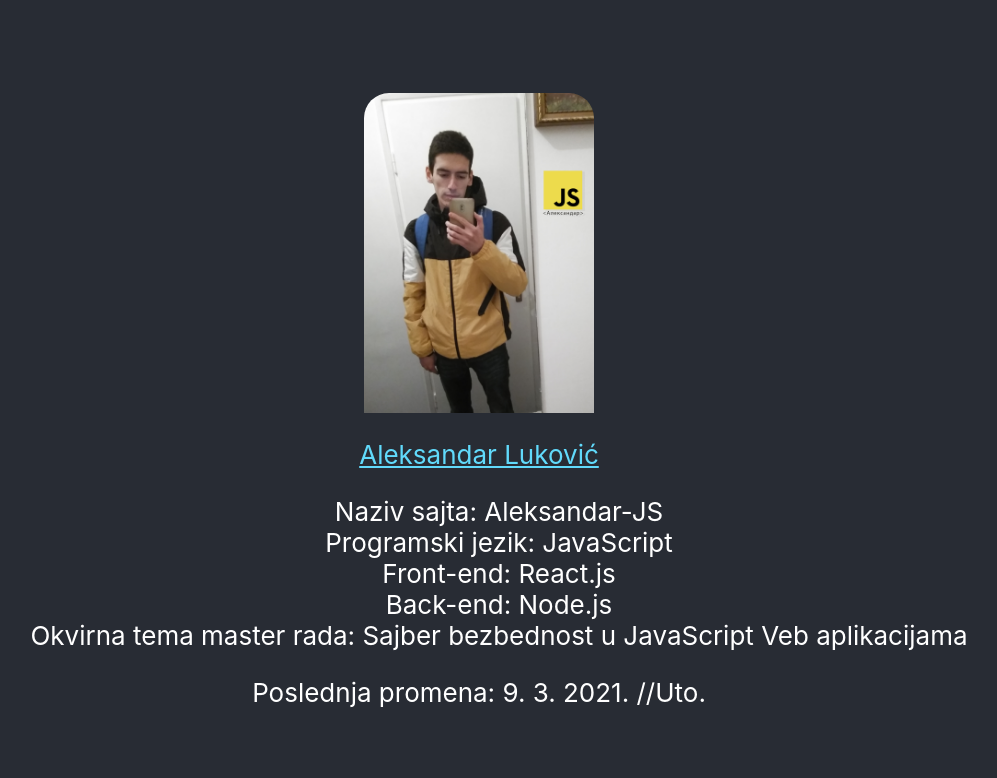
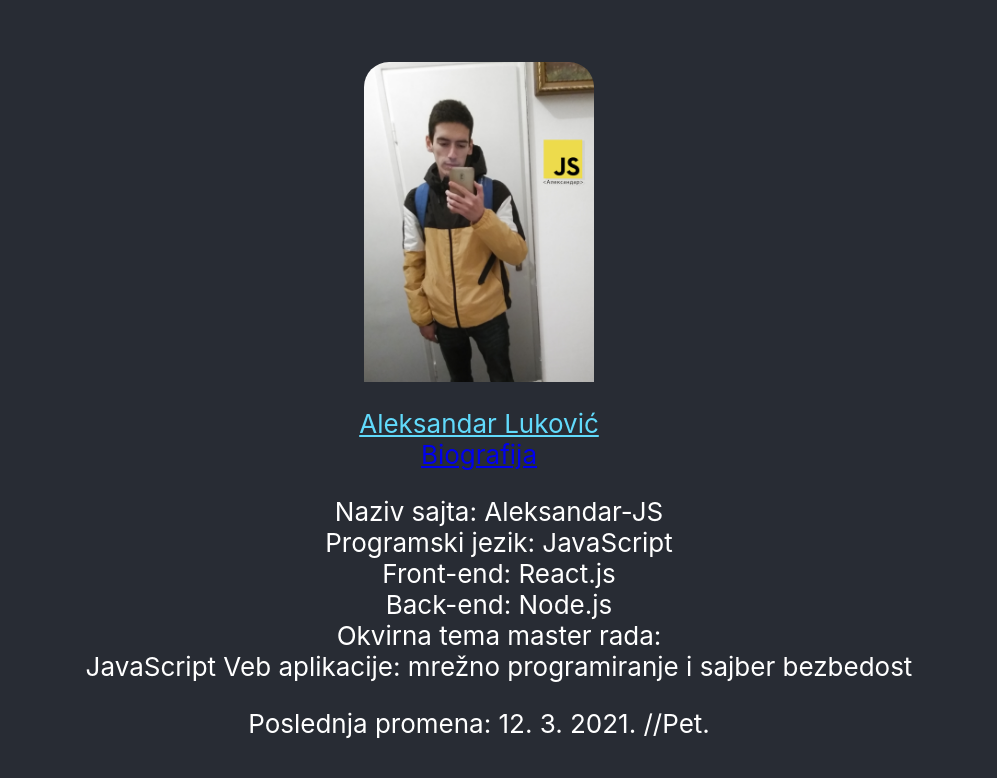
Before and after one commit to alukovic/aleksandar.js, a React (Create React App) app: page / in a window 1280 px wide. Shown: the top 778 px of the page, without its empty margins (161-1158 px from the left). Built offline with nearby package versions, Linux system fonts and the light colour scheme.

Commit message:
Update 1 | 12. 3. 2021.

```diff
--- a/src/App.js
+++ b/src/App.js
@@ -1,17 +1,20 @@
 import React from 'react';
 import logo from './logo.svg';
 import aca1 from './aca1.png';
-import { Helmet } from 'react-helmet';
+
 import './App.css';
-
+/*
+//import { Helmet } from 'react-helmet';
+        <Helmet>
+          <title>Aleksandar-JS</title>
+        </Helmet>
+*/
 function App() {
   return (
     <div className="App">
       <header className="App-header">
 
-        <Helmet>
-          <title>Aleksandar-JS</title>
-        </Helmet>
+
 
         <img src={aca1} className="App-logo" alt="logo" />
         <a
@@ -24,14 +27,16 @@ function App() {
 
         </a>
 
+        <a href="https://aleksandarlukovic.herokuapp.com/root/opis">Biografija</a>
     <ul className="ulApp1">
         <li>Naziv sajta: Aleksandar-JS </li>
         <li>Programski jezik: JavaScript</li>
         <li>Front-end: React.js</li>
         <li>Back-end: Node.js</li>
-        <li>Okvirna tema master rada: Sajber bezbednost u JavaScript Veb aplikacijama</li>
+        <li>Okvirna tema master rada: </li>
+        <li>JavaScript Veb aplikacije: mrežno programiranje i sajber bezbedost</li>
     </ul>
-        Poslednja promena: 9. 3. 2021. //Uto.
+        Poslednja promena: 12. 3. 2021. //Pet.
       </header>
     </div>
   );
```
